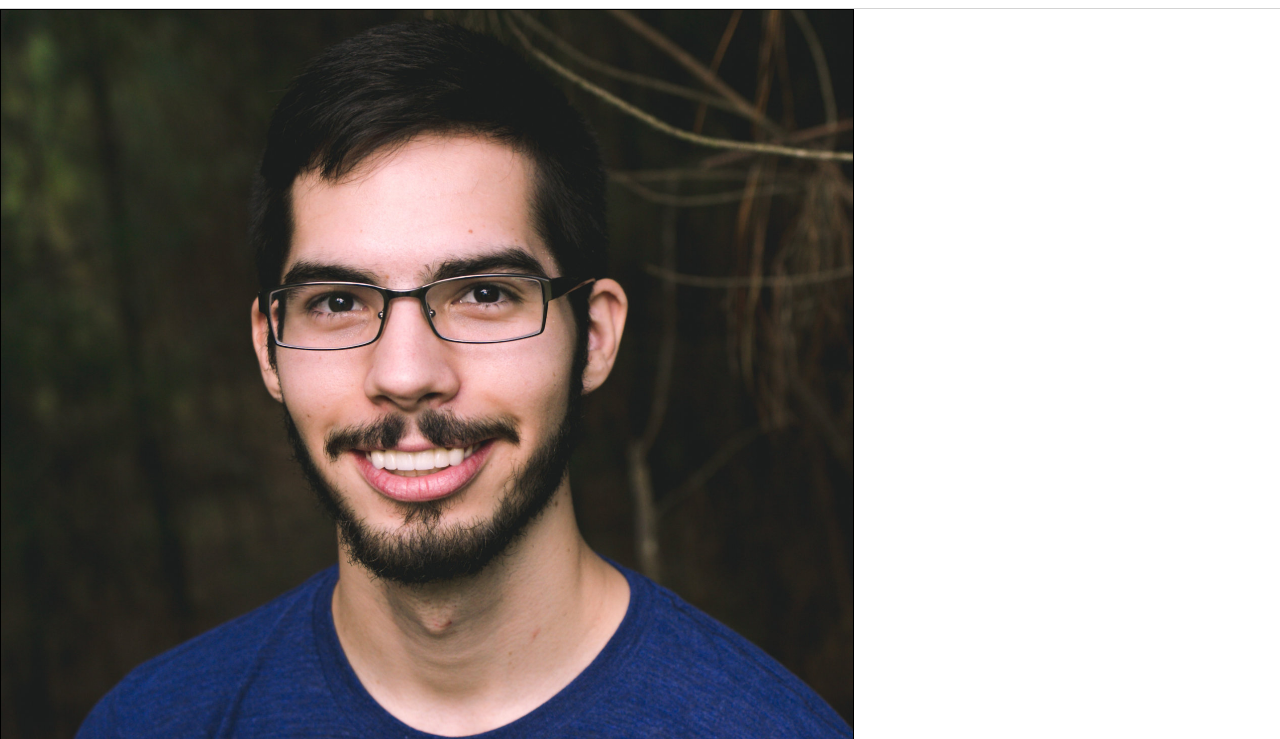
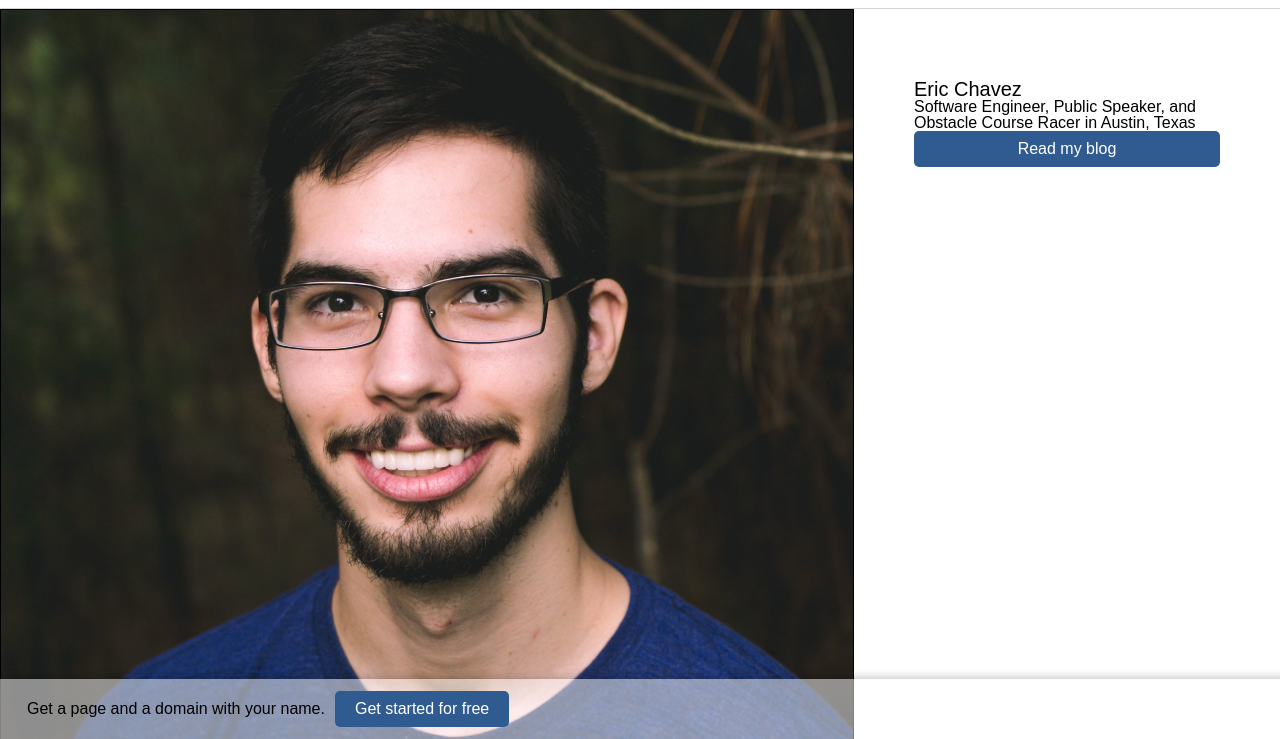
Before and after one commit to EricMChavez/flexbox-profile-site, a plain HTML site: page index.html in a window 1280 px wide. Shown: the part 61-800 px from the top of the page. Drawn offline with Linux system fonts and the light colour scheme; a web font is replaced by a local one.

Commit message:
added fonts

```diff
--- a/index.css
+++ b/index.css
@@ -1,6 +1,8 @@
 #all{
     height: 100vh;
     overflow: hidden;
+    font-family: "hero-new", sans-serif;
+    font-weight: 400;
 }
 #header{
     display: flex;
@@ -8,6 +10,7 @@
     justify-content: flex-end;
     align-items: center;
     border-bottom: solid lightgray 1px;
+    font-size: 16px;
 }
     #logo{
         margin-right: auto;
@@ -31,12 +34,48 @@
 
     }
     #sidebar{
-        flex: 1
+        flex: 1;
+        font-family: "proxima-nova", sans-serif;
     }
-    #footer{
-        position: fixed;
-        bottom: 0;
-        width: 100vw;
-        background-color: rgba(0, 0, 0, .8);
-        height: 60px;
+        #words{
+            padding: 70px 60px;
+        }
+            h1{
+                font-size: 20px;
+            }
+            h2{
+                font-size: 16px;
+            }
+            #link{
+                text-align: center;
+                padding: 10px 20px;
+                color: white;
+                background-color: #305B90;
+                border-radius: 5px
+            }
+            #link:hover{
+                transition: 100ms;
+                background-color:#0773B4;
+            }
+#footer{
+    display: flex;
+    align-items: center;
+    position: fixed;
+    bottom: 0;
+    width: 100vw;
+    height: 60px;
+    padding-left: 27px;
+    background-color: rgba(255,255,255, .5);
+    box-shadow:20px 20px 10px 20px rgba(0,0,0, .3);
+}
+    #button{
+        padding: 10px 20px;
+        margin: 10px;
+        color: white;
+        background-color: #305B90;
+        border-radius: 5px
     }
+    #button:hover{
+        transition: 100ms;
+        background-color:#0773B4;
+    }
--- a/index.html
+++ b/index.html
@@ -1,6 +1,8 @@
 <html>
     <head>
         <link rel="stylesheet" href="reset.css">
+        <link rel="stylesheet" href="https://use.typekit.net/ikn8hjr.css">
+        <link rel="stylesheet" href="https://use.typekit.net/ikn8hjr.css">
         <link rel="stylesheet" href="index.css">
     </head>
     <body>
@@ -15,7 +17,16 @@
             <div id="content">
                 <div id="face"></div>
                 <div id="sidebar">
+                    <div id="words">
+                        <h1>Eric Chavez</h1>
+                        <h2>Software Engineer, Public Speaker, and Obstacle Course Racer in Austin, Texas</h2>
+                        <div id="link">Read my blog</div>
+                    </div>
                 </div>
+            </div>
+            <div id="footer">
+                Get a page and a domain with your name.
+                <div id="button">Get started for free</div>
             </div>
         </div>
     </body>
```
Also changed, not shown: facebook.svg (added), instagram.svg (added), linkedin.svg (added), stack.svg (added), 1 other file.
